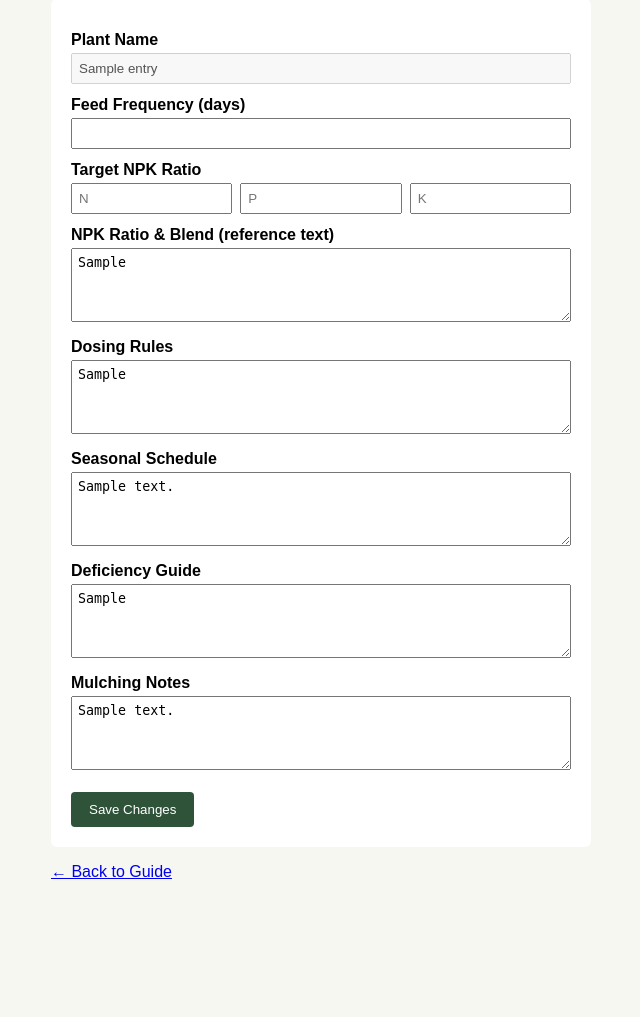
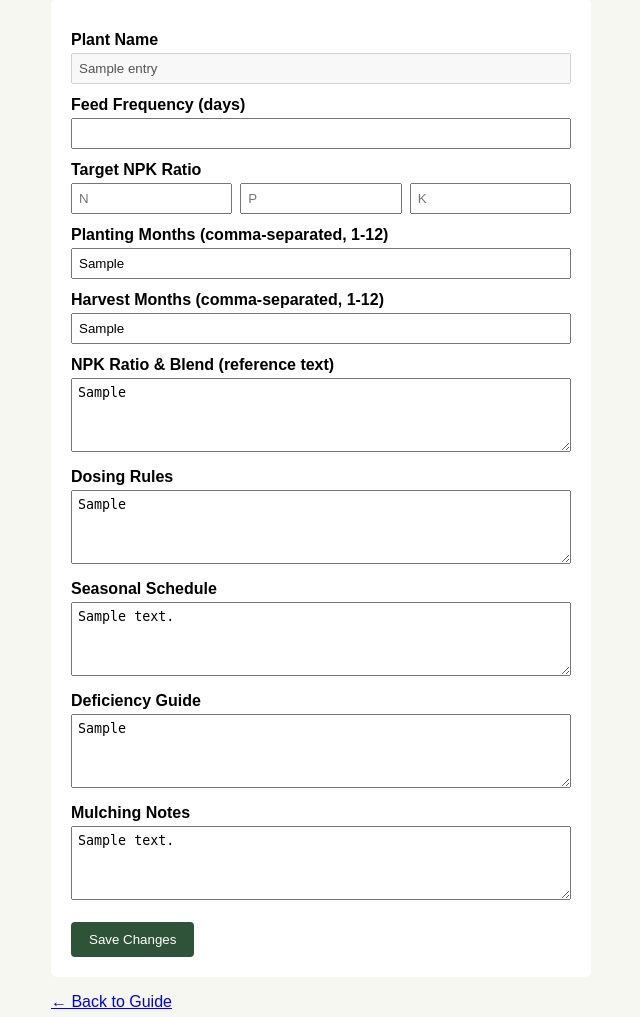
Before and after one commit to WarlockAUS/garden-tracker, a Flask app: template templates/catalog_edit.html in a window 1280 px wide. Shown: the part 168-1185 px from the top of the page, without its empty margins (139-779 px from the left). Before the commit the page ends 1047 px from the top, so only its background shows below. Run offline with Flask 3, Linux system fonts and the light colour scheme; the template is opened without the code that fills it: most values are stand-ins (such as "Sample title", 1, 10 or a date in 2020); parts of the project's set-up code (start-up, migrations or seed data) failed here and were passed over.

Commit message:
Add planting and harvest months inputs to catalog edit

```diff
--- a/templates/catalog_edit.html
+++ b/templates/catalog_edit.html
@@ -14,6 +14,12 @@
         <input type="number" step="0.1" name="npk_p" value="{{ entry.npk_p if entry.npk_p is not none else '' }}" placeholder="P">
         <input type="number" step="0.1" name="npk_k" value="{{ entry.npk_k if entry.npk_k is not none else '' }}" placeholder="K">
     </div>
+
+    <label>Planting Months (comma-separated, 1-12)</label>
+    <input type="text" name="plant_months" value="{{ entry.plant_months or '' }}" placeholder="e.g. 8,9,10">
+
+    <label>Harvest Months (comma-separated, 1-12)</label>
+    <input type="text" name="harvest_months" value="{{ entry.harvest_months or '' }}" placeholder="e.g. 11,12,1">
 
     <label for="npk_ratio">NPK Ratio & Blend (reference text)</label>
     <textarea id="npk_ratio" name="npk_ratio" rows="4">{{ entry.npk_ratio or '' }}</textarea>
```
